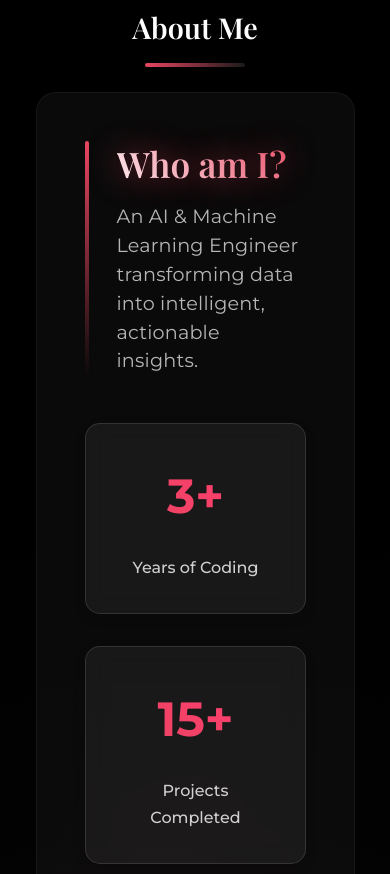
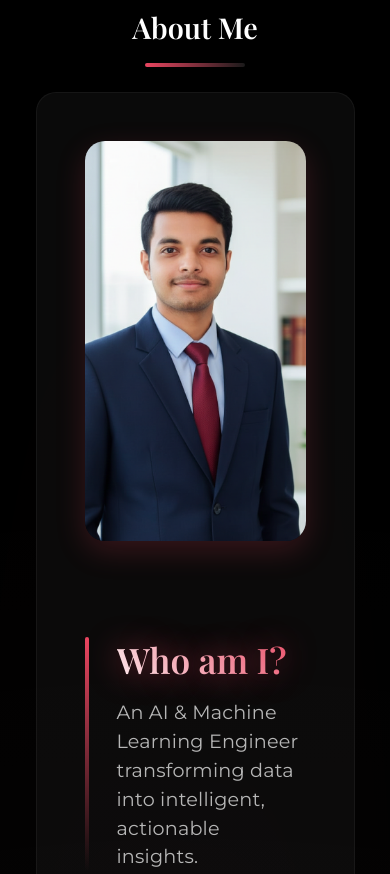
Before and after one commit to Devsingh0090/portfolio, a website: page public/index.html in a window 390 px wide. Shown: the part 1265-2139 px from the top of the page. Drawn offline with nearby package versions, Linux system fonts and the light colour scheme.

Commit message:
Fix about section layout to keep image on right side

```diff
--- a/public/index.html
+++ b/public/index.html
@@ -443,16 +443,19 @@
             display: flex;
             flex-direction: row;
             /* Ensure elements are in a row */
-            flex-wrap: wrap;
+            flex-wrap: nowrap;
+            /* Prevent wrapping on desktop */
             gap: 4rem;
             padding: 3rem;
             background: rgba(255, 255, 255, 0.02);
             border-radius: 20px;
             border: 1px solid rgba(255, 255, 255, 0.05);
             position: relative;
-            overflow: hidden;
+            overflow: visible;
+            /* Changed from hidden to show shadows */
             width: 100%;
-            /* Ensure full width usage */
+            align-items: flex-start;
+            /* Align to top */
         }
 
         .about-image {
@@ -478,8 +481,8 @@
         }
 
         .about-text {
-            flex: 0 0 60%;
-            /* Reduced from 70% to compensate for larger image */
+            flex: 1;
+            /* Takes remaining space */
             order: 1;
             /* Ensure text comes first (left side) */
             padding-right: 2rem;
@@ -1110,6 +1113,27 @@
         @media (max-width: 1200px) {
             .projects-grid {
                 grid-template-columns: repeat(2, 1fr);
+            }
+
+            .bio-section {
+                flex-wrap: wrap;
+                /* Allow wrapping on smaller screens */
+            }
+
+            .about-image {
+                margin: 2rem auto;
+                /* Center image on mobile */
+                width: 100%;
+                max-width: 450px;
+                /* Reduce size for tablets/mobile */
+                height: 500px;
+                order: 1;
+                /* Move image to top on mobile if desired, or keep 2 for bottom */
+            }
+
+            .about-text {
+                flex: 0 0 100%;
+                /* Full width text */
             }
         }
 
```
